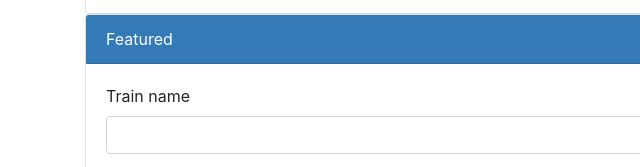
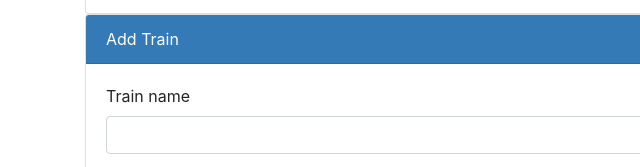
Before and after one commit to marioreg/train-scheduler, a plain HTML site: page index.html in a window 1280 px wide. Shown: the part 433-600 px from the top of the page, 0-640 px from the left. Drawn offline with nearby package versions, Linux system fonts and the light colour scheme.

Commit message:
done with html2

```diff
--- a/index.html
+++ b/index.html
@@ -53,7 +53,7 @@
 
         <div class="card">
                 <div class="card-header">
-                  Featured
+                  Add Train
                 </div>
                 <div class="card-body">
                         <form>
```
